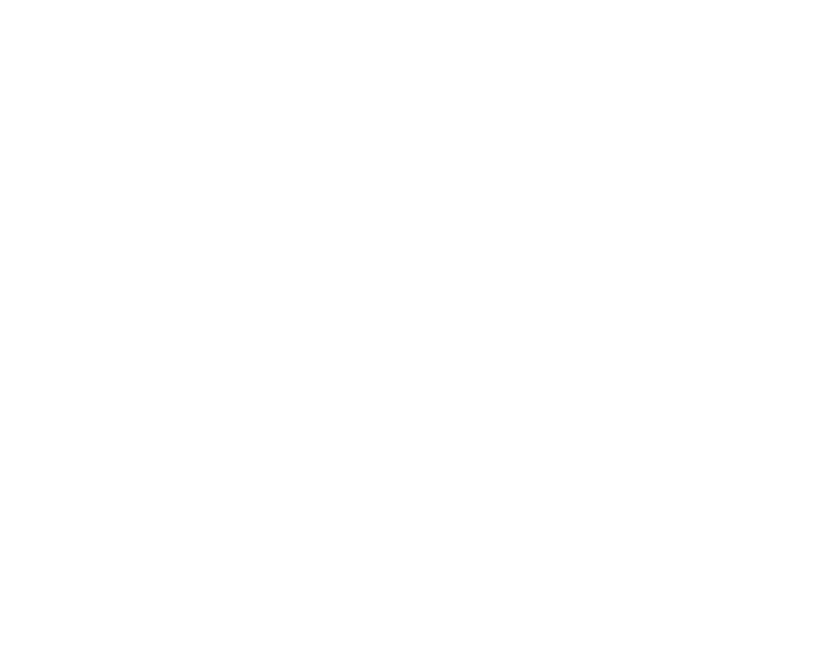
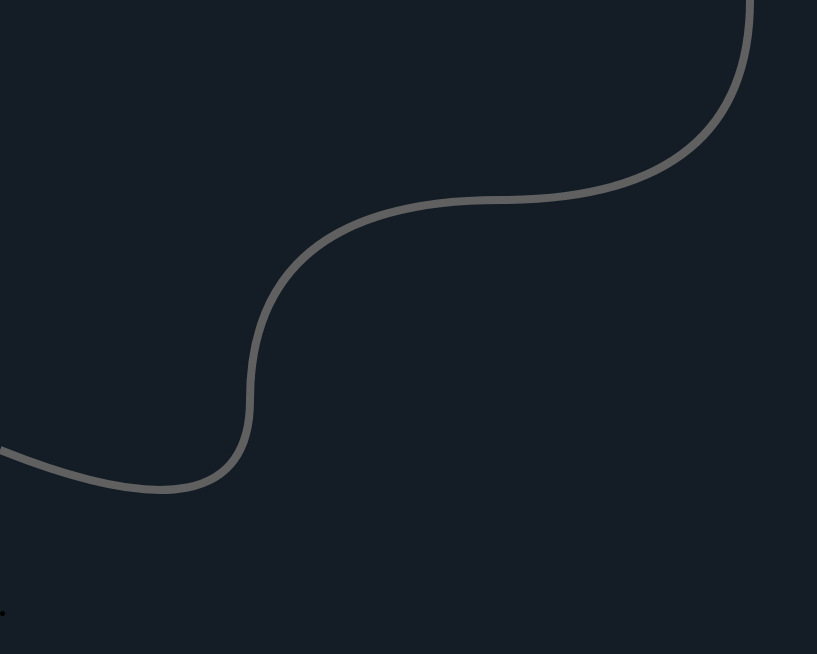
Before and after one commit to josno/day-1-christmas-lights, a plain HTML site: page index.html in a window 1280 px wide. Shown: the whole page, without its empty margins (0-817 px from the left). Drawn offline with nearby package versions, Linux system fonts and the light colour scheme.

Commit message:
Add curvy svg

```diff
--- a/index.html
+++ b/index.html
@@ -11,7 +11,17 @@
 </head>
 
 <body>
+    <main>
+        <section class='cord-container'>
+            <svg xmlns="http://www.w3.org/2000/svg" width="800px" height="600px">
+                <path class="cord" d="M 0 450 Q 250 550 250 400 Q 250 200 500 200 Q 750 200 750 0" />
+            </svg>
+        </section>
+        <section class="bulb-container">
+            <li class="bulb"></li>
 
+        </section>
+    </main>
 </body>
 <script src="https://ajax.googleapis.com/ajax/libs/jquery/3.5.1/jquery.min.js"></script>
 <script src="index.js"></script>
--- a/styles.css
+++ b/styles.css
@@ -0,0 +1,15 @@
+* {
+	box-sizing: border-box;
+}
+
+body {
+	background-color: #141d26;
+	width: fit-content;
+	margin: 0;
+}
+
+.cord {
+	fill: none;
+	stroke: #606060;
+	stroke-width: 8px;
+}
```
